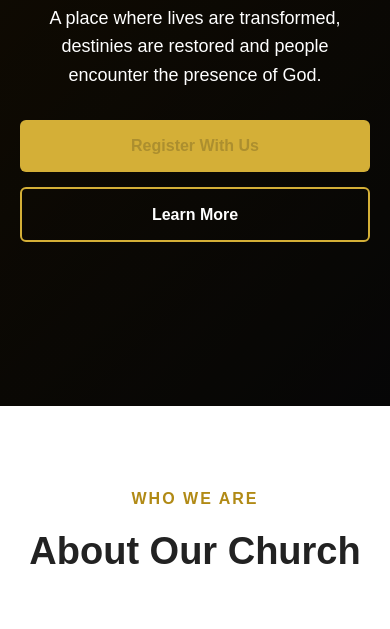
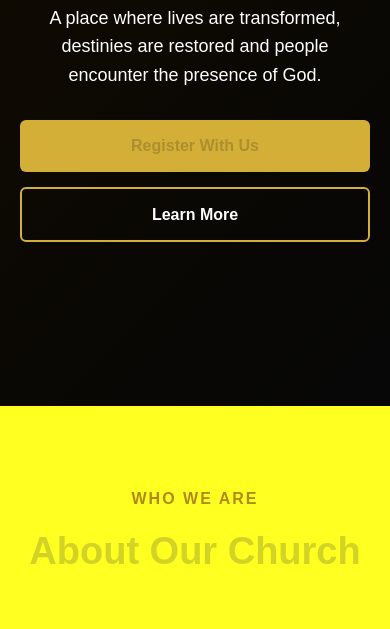
Before and after one commit to Davidtech090/Embassy-website-, a plain HTML site: page index.html in a window 390 px wide. Shown: the part 444-1073 px from the top of the page. Drawn offline with Linux system fonts and the light colour scheme.

Commit message:
Refactor CSS styles and improve layout
Updated styles for various elements including body, header, hero section, buttons, and media queries.

```diff
--- a/style.css
+++ b/style.css
@@ -10,8 +10,8 @@ html {
 
 body {
     font-family: Arial, sans-serif;
-    color: #222;
-    background: #fff;
+    color: #2233;
+    background: #ff2f;
     line-height: 1.6;
 }
 .logo {
```
